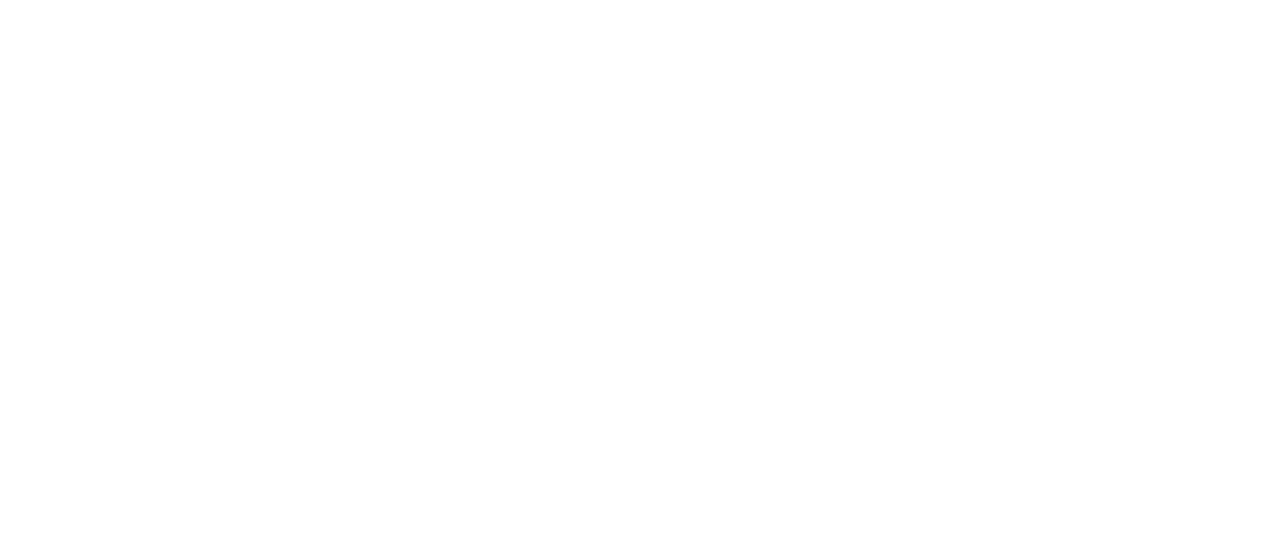
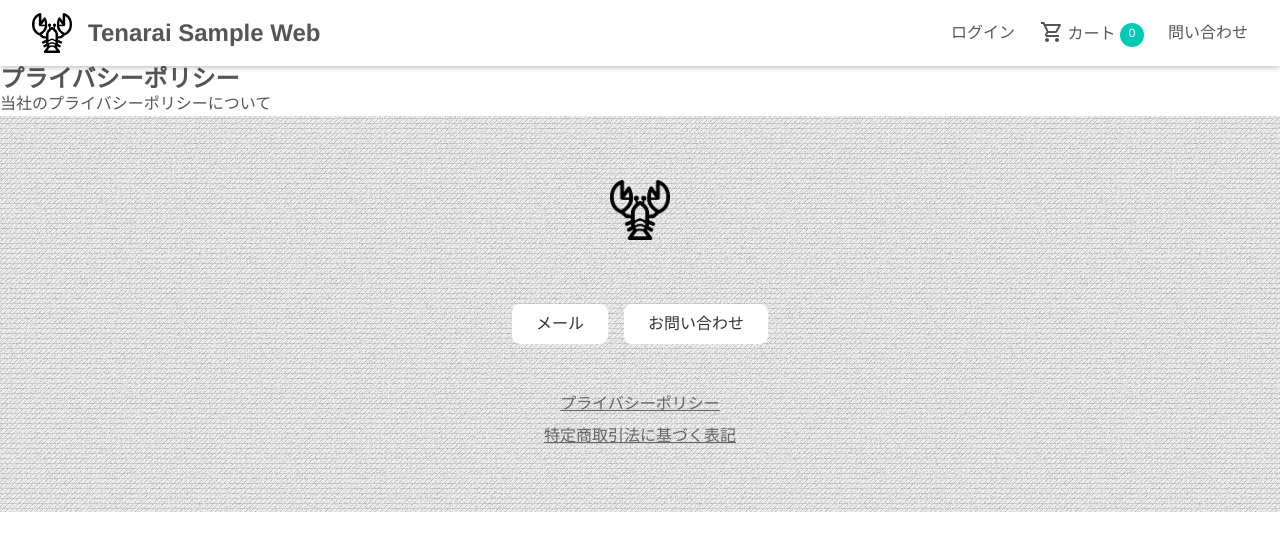
Before and after one commit to TENARAI-inc/tenarai, a Nuxt app in the folder apps/tenarai-sample-web/: page /privacypolicy in a window 1280 px wide. Before the commit this address had no page. Shown: the top 550 px of the page. Built offline with nearby package versions, Linux system fonts and the light colour scheme.

Commit message:
fix: nits

```diff
--- a/apps/tenarai-sample-web/components/GlobalFooter.vue
+++ b/apps/tenarai-sample-web/components/GlobalFooter.vue
@@ -17,14 +17,10 @@
 
     <ul class="Links">
       <li>
-        <NuxtLink class="Link" to="/privacypolicy">
-          プライバシーポリシー
-        </NuxtLink>
+        <NuxtLink class="Link" to="/">プライバシーポリシー</NuxtLink>
       </li>
       <li>
-        <NuxtLink class="Link" to="/tokushoho">
-          特定商取引法に基づく表記
-        </NuxtLink>
+        <NuxtLink class="Link" to="/">特定商取引法に基づく表記</NuxtLink>
       </li>
     </ul>
   </footer>
--- a/apps/tenarai-sample-web/components/GlobalHeader.vue
+++ b/apps/tenarai-sample-web/components/GlobalHeader.vue
@@ -11,14 +11,14 @@
         <NuxtLink to="/">ログイン</NuxtLink>
       </li>
       <li class="Header__MenuCart">
-        <NuxtLink to="/booking">
+        <NuxtLink to="/">
           <IconCart />
           カート
           <span>{{ store.count }}</span>
         </NuxtLink>
       </li>
       <li class="Header__MenuInquiry">
-        <NuxtLink to="/contact">問い合わせ</NuxtLink>
+        <NuxtLink to="/">問い合わせ</NuxtLink>
       </li>
     </menu>
   </header>
--- /dev/null
+++ b/apps/tenarai-sample-web/pages/privacypolicy.vue
@@ -0,0 +1,21 @@
+<template>
+  <main>
+    <GlobalHeader />
+    <section>
+      <div class="SectionHead">
+        <h1>プライバシーポリシー</h1>
+        <p>当社のプライバシーポリシーについて</p>
+      </div>
+    </section>
+    <GlobalFooter />
+  </main>
+</template>
+
+<script setup lang="ts">
+import GlobalHeader from '@/components/GlobalHeader.vue';
+import GlobalFooter from '@/components/GlobalFooter.vue';
+</script>
+
+<style scoped lang="css">
+@import '~/assets/css/_vue.css';
+</style>
```
